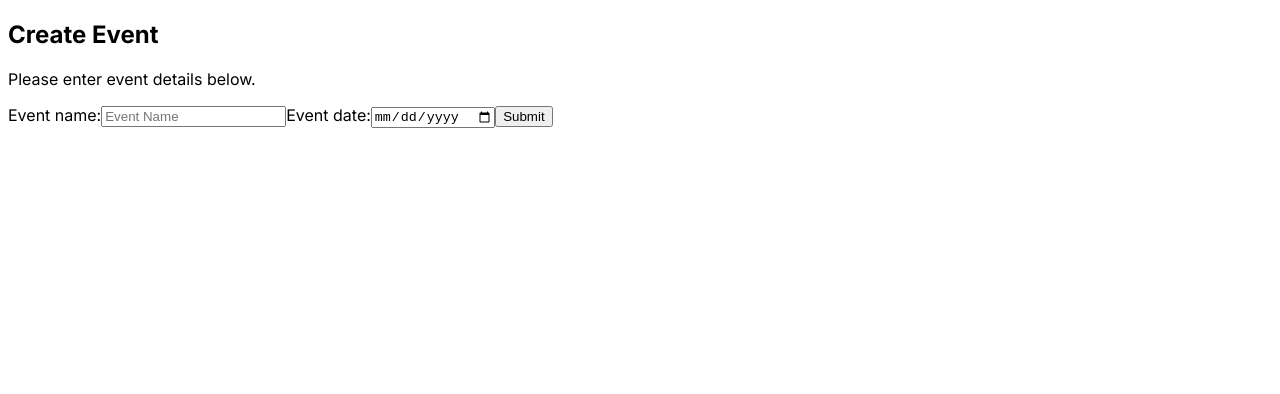
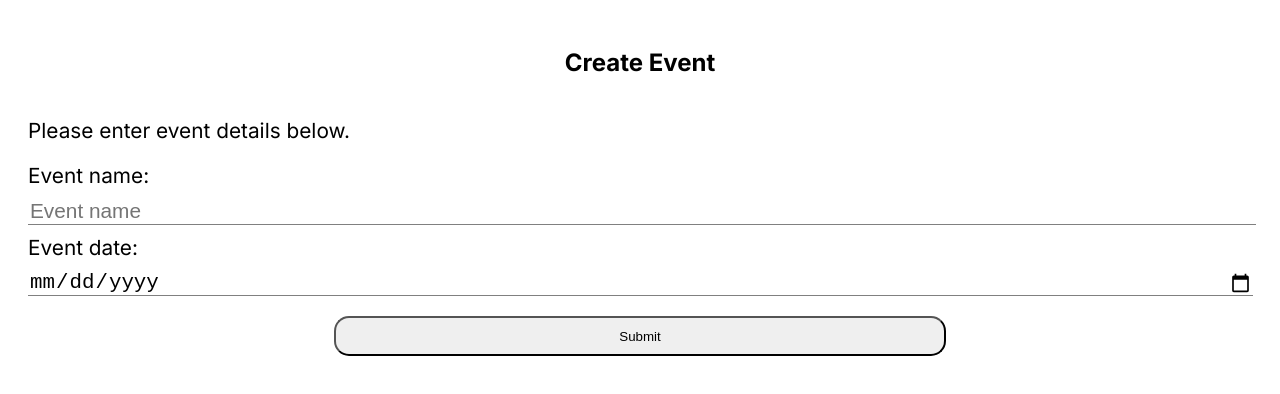
Before and after one commit to nanidam/degree-project-rendezevite, a Next.js app: page /events/create-event in a window 1280 px wide. Shown: the top 394 px of the page. Built offline with nearby package versions, Linux system fonts and the light colour scheme.

Commit message:
:art: position input fields

```diff
--- a/app/events/create-event/page.tsx
+++ b/app/events/create-event/page.tsx
@@ -1,4 +1,7 @@
 "use client";
+
+import "./style.scss";
+
 const CreateEvent = () => {
   const handleCreateEvent = async (e: React.FormEvent<HTMLFormElement>) => {
     e.preventDefault();
@@ -23,22 +26,27 @@ const CreateEvent = () => {
     // }
   };
   return (
-    <section className="container">
-      <h1>Create Event</h1>
-      <article className="info-text">
+    <section className="create-event-container">
+      <h1 className="create-event-header">Create Event</h1>
+      <article className="info-text-wrapper">
         <p>Please enter event details below.</p>
       </article>
-      <article className="form-container">
-        <form onSubmit={handleCreateEvent}>
-          <label htmlFor="event-name">
+      <article className="create-event-wrapper">
+        <form onSubmit={handleCreateEvent} className="create-event-form">
+          <label className="create-event-label" htmlFor="event-name">
             Event name:
-            <input type="text" name="event-name" placeholder="Event Name" />
+            <input
+              className="create-event-input"
+              type="text"
+              name="event-name"
+              placeholder="Event name"
+            />
           </label>
-          <label htmlFor="event-date">
+          <label className="create-event-label" htmlFor="event-date">
             Event date:
-            <input type="date" name="event-date" />
+            <input className="create-event-input" type="date" name="event-date" />
           </label>
-          <button className="submit-btn" type="submit">
+          <button className="submit-event-btn" type="submit">
             Submit
           </button>
         </form>
--- a/app/events/create-event/style.scss
+++ b/app/events/create-event/style.scss
@@ -0,0 +1,48 @@
+.create-event-container {
+  display: flex;
+  flex-direction: column;
+  padding: 20px;
+
+  .create-event-header {
+    text-align: center;
+  }
+
+  .create-event-wrapper,
+  .info-text-wrapper {
+    font-size: 1.3rem;
+
+    .create-event-form {
+      display: flex;
+      flex-direction: column;
+      align-items: center;
+      font-size: 1.3rem;
+
+      .create-event-label {
+        width: 100%;
+      }
+
+      .create-event-input {
+        border: none;
+        border-bottom: 1px solid grey;
+        background-color: transparent;
+        font-size: 1.3rem;
+        margin: 10px 0;
+        width: 100%;
+      }
+
+      .submit-event-btn {
+        margin: 10px;
+        height: 40px;
+        border-radius: 15px;
+        width: 50%;
+
+        transition: ease-in-out 0.3s;
+        cursor: pointer;
+
+        &:hover {
+          background: grey;
+        }
+      }
+    }
+  }
+}
```
